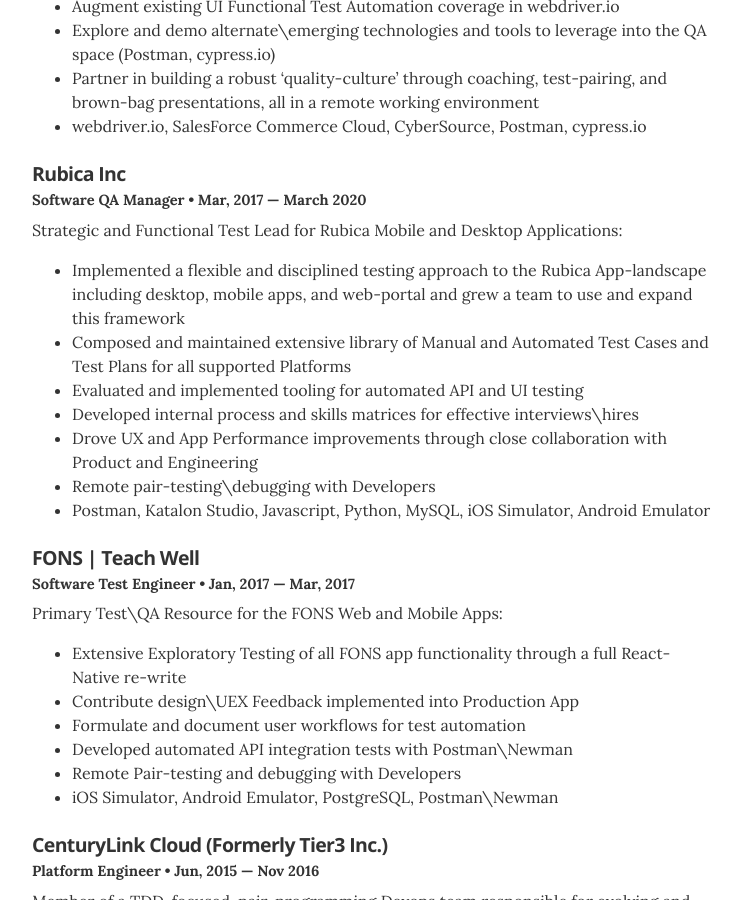
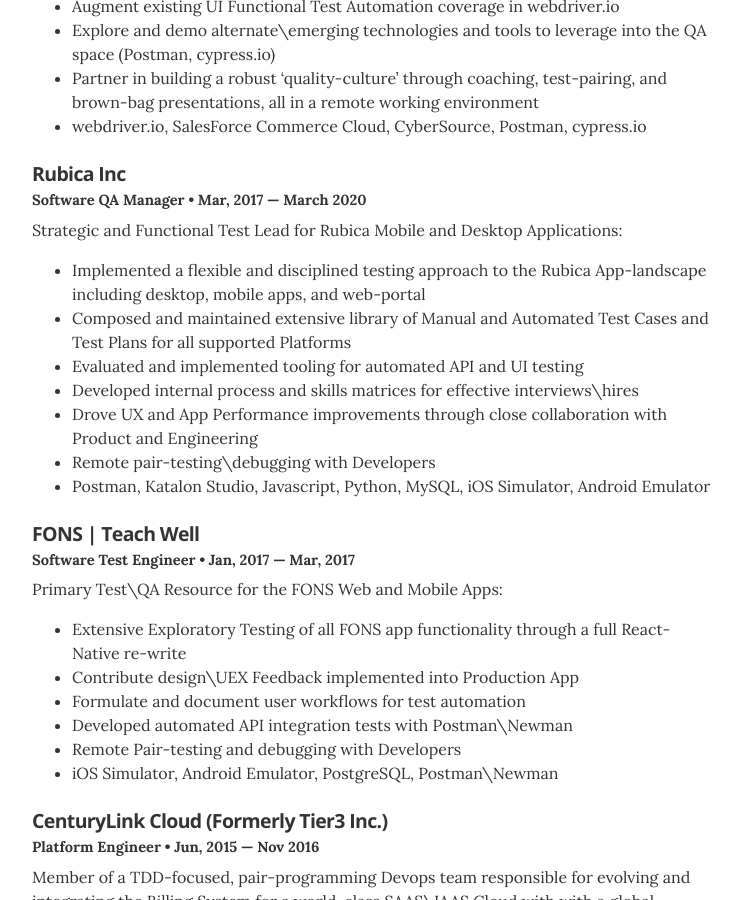
Before and after one commit to rharmaning/rharmaning.github.io, a Jekyll site: the page built from index.html, in a window 1280 px wide and 900 px high, scrolled down 1319 px. Shown: the whole window, without its empty margins (268-1009 px from the left). Built offline with Jekyll 4.4.1, drawn with Linux system fonts in a browser that asks for light colours.

Commit message:
simplify summary stuff

```diff
--- a/_layouts/resume.html
+++ b/_layouts/resume.html
@@ -97,7 +97,7 @@
                 <h4 class="resume-item-details" itemprop="description">Software QA Manager &bull; Mar, 2017 &mdash; March 2020</h4>
                 <p class="resume-item-copy">Strategic and Functional Test Lead for Rubica Mobile and Desktop Applications:</p>
                 <ul class="resume-item-list">
-                    <li>Implemented a flexible and disciplined testing approach to the Rubica App-landscape including desktop, mobile apps, and web-portal and grew a team to use and expand this framework</li>
+                    <li>Implemented a flexible and disciplined testing approach to the Rubica App-landscape including desktop, mobile apps, and web-portal</li>
                     <li>Composed and maintained extensive library of Manual and Automated Test Cases and Test Plans for all supported Platforms</li>
                     <li>Evaluated and implemented tooling for automated API and UI testing</li>
                     <li>Developed internal process and skills matrices for effective interviews\hires</li>
```
